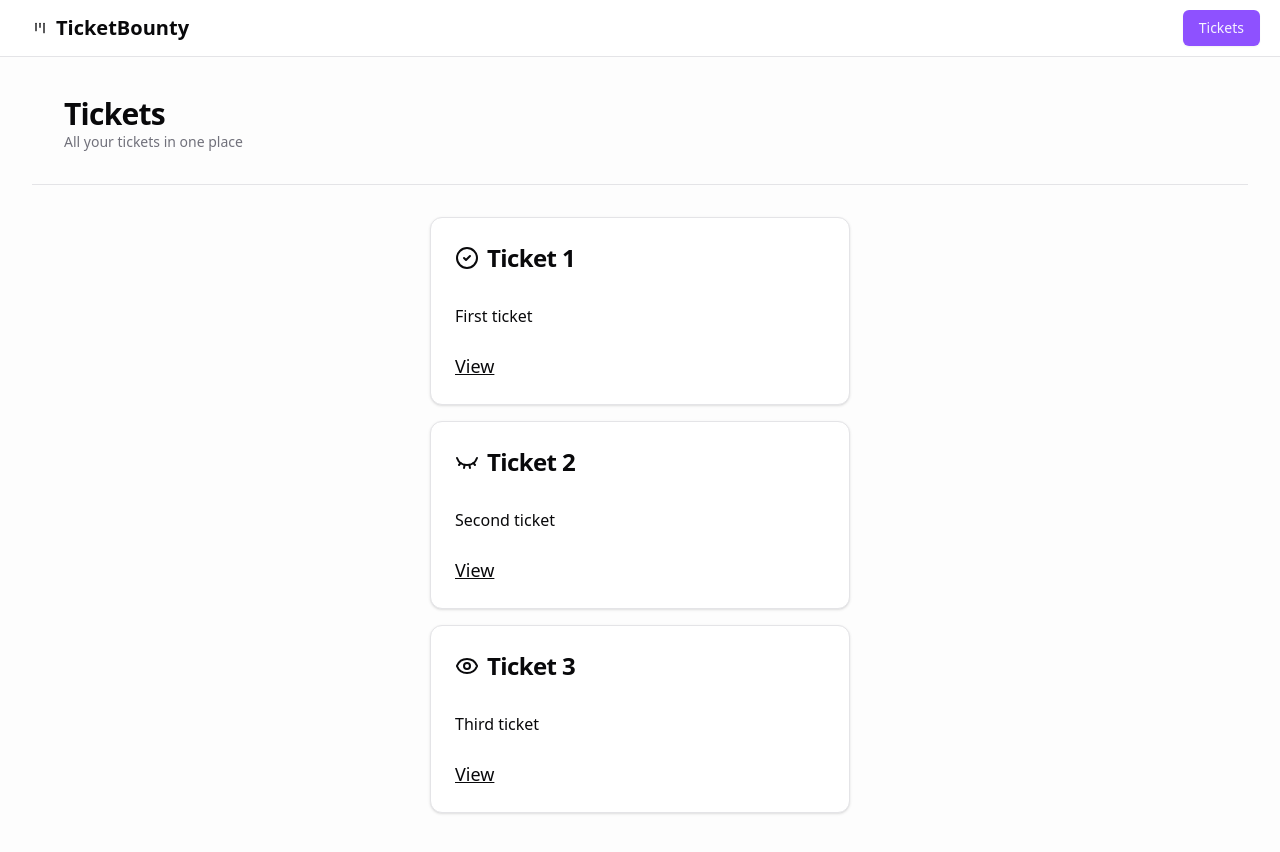
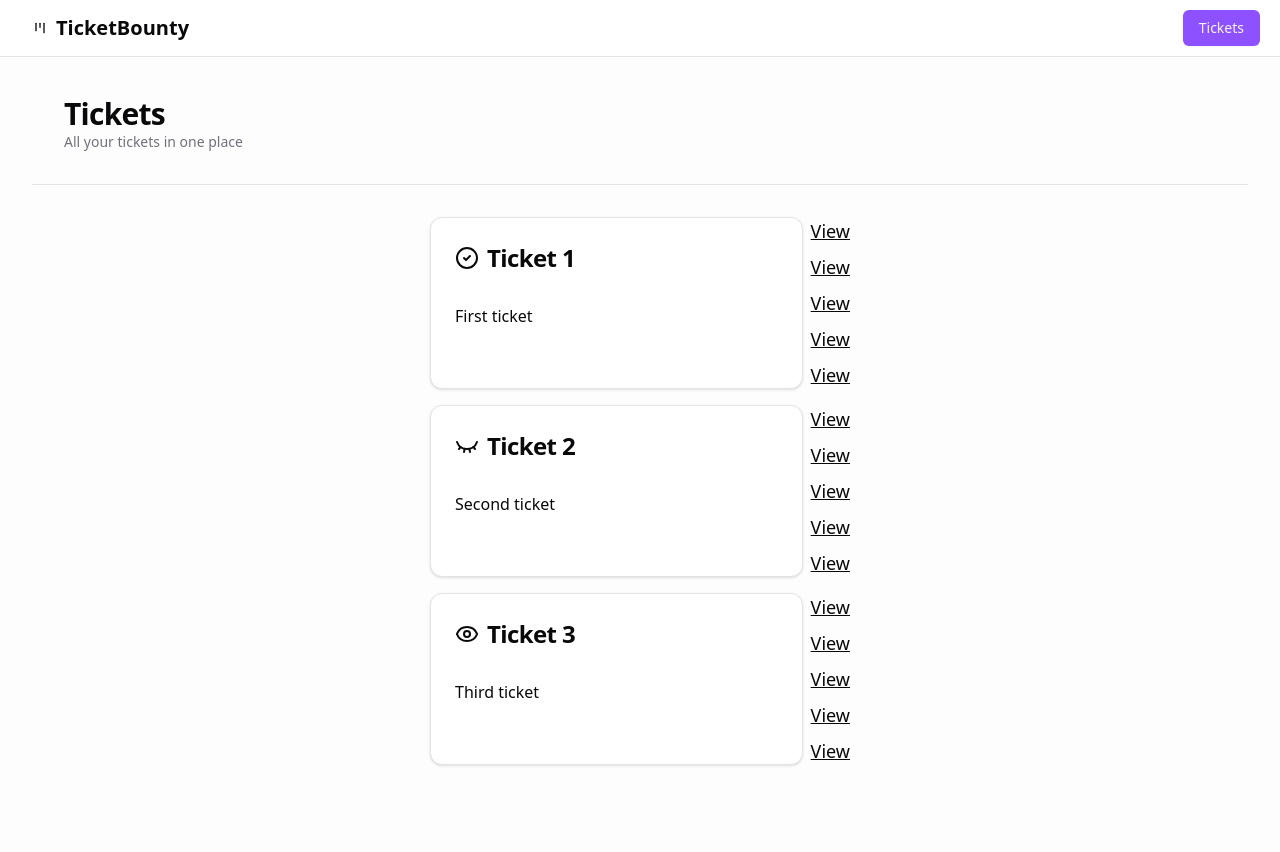
Before and after one commit to SoftDevLiz/the-road-to-next--basic--app, a Next.js app: page /tickets in a window 1280 px wide. Shown: the top 852 px of the page. Built offline with nearby package versions, Linux system fonts and the light colour scheme.

Commit message:
Move card button from card to right of card

```diff
--- a/src/features/ticket/components/ticket-item.tsx
+++ b/src/features/ticket/components/ticket-item.tsx
@@ -1,5 +1,5 @@
 import Link from "next/link";
-import { Card, CardContent, CardFooter, CardHeader, CardTitle } from "@/components/ui/card";
+import { Card, CardContent, CardHeader, CardTitle } from "@/components/ui/card";
 import { ticketPath } from "@/paths";
 import { TICKET_ICONS } from "../constants";
 import { Ticket } from "../type";
@@ -10,7 +10,8 @@ type TicketItemProps = {
 
 const TicketItem = ({ ticket }: TicketItemProps) => {
     return (
-            <Card className='w-full max-w-[420px]'>
+        <div className="w-full max-w-[420px] flex gap-x-2">
+            <Card className='w-full'>
                 {/* [ticket.status] is mapped against TICKET_ICONS because the initialTickets holds the actual status of the ticket and TICKET_ICONS holds the related SVG */}
                 <CardHeader>
                     <CardTitle className='flex gap-2 items-center'>
@@ -21,10 +22,16 @@ const TicketItem = ({ ticket }: TicketItemProps) => {
                 <CardContent>
                     <span className='line-clamp-3 whitespace-break-spaces'>{ticket.content}</span>
                 </CardContent>
-                <CardFooter>
-                    <Link href={ticketPath(ticket.id)} className='underline text-lg'>View</Link>
-                </CardFooter>
             </Card>
+            <div className="flex flex-col gap-y-2">
+                <Link href={ticketPath(ticket.id)} className='underline text-lg'>View</Link>
+                <Link href={ticketPath(ticket.id)} className='underline text-lg'>View</Link>
+                <Link href={ticketPath(ticket.id)} className='underline text-lg'>View</Link>
+                <Link href={ticketPath(ticket.id)} className='underline text-lg'>View</Link>
+                <Link href={ticketPath(ticket.id)} className='underline text-lg'>View</Link>
+            </div>
+        </div>
+
     )
 }
 
```
